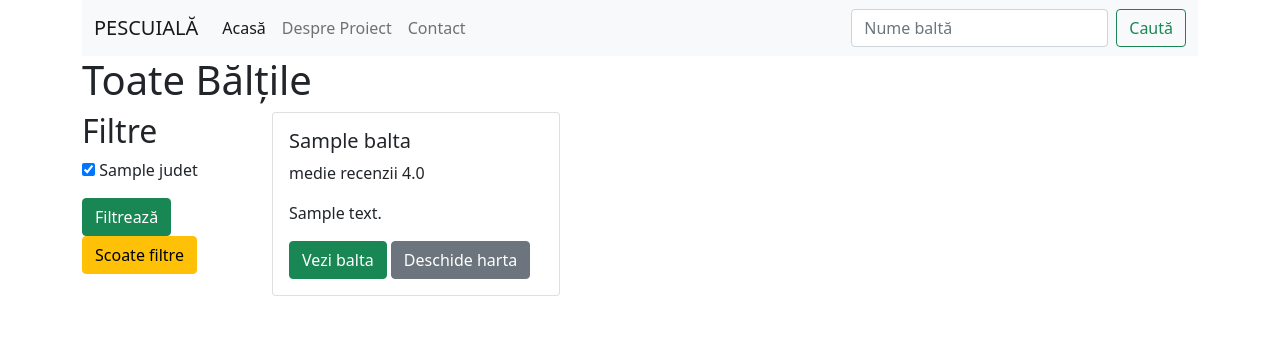
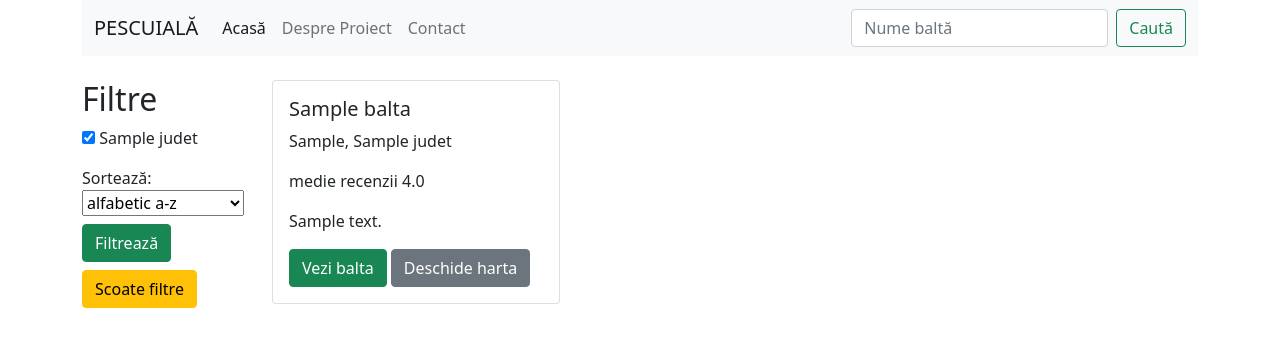
Before and after one commit to alexrotaru15/pescuiala, a Django app: page / in a window 1280 px wide. Shown: the top 356 px of the page. Run offline with Django 3.2, Linux system fonts and the light colour scheme; tables that the repository leaves empty hold one stand-in row (values such as "Sample post").

Commit message:
progress 11.04

```diff
--- a/pescuiala/balti/forms.py
+++ b/pescuiala/balti/forms.py
@@ -33,6 +33,16 @@ class ReviewForm(forms.ModelForm):
         }
 
 
+class SortForm(forms.Form):
+    choices = [
+        ('alfa_order_a_z', 'alfabetic a-z'),
+        ('alfa_order_z_a', 'alfabetic z-a'),
+        ('nota_sus', 'cea mai mare notă'),
+        ('nota_jos', 'cea mai mică notă')
+    ]
+    option1 = forms.ChoiceField(choices=choices, label="Sortează")
+
+
 # class Recenzie(models.Model):
 #     stars = models.IntegerField(default=1)
 #     title = models.CharField(max_length=30)
--- a/pescuiala/balti/static/balti/script.js
+++ b/pescuiala/balti/static/balti/script.js
@@ -1,5 +1,3 @@
-const button = document.getElementById('remove-filters');
-
 removeChecked = () => {
     const filters = document.getElementsByClassName('filter-judete');
     console.log(filters);
--- a/pescuiala/balti/templates/balti/balta.html
+++ b/pescuiala/balti/templates/balti/balta.html
@@ -7,7 +7,8 @@ PESCUIALĂ - {{ balta.name }}
     <h1>{{ balta }}</h1>
     <ul>
         {% for recenzie in balta.recenzie_set.all %}
-        <li>{{ recenzie.title }} - {{ recenzie.stars }}</li>
+        <li>{{ recenzie.title }} - {{ recenzie.stars }}<br>{{ recenzie.review }}
+        </li>
         {% endfor %}
     </ul>
 </div>
--- a/pescuiala/balti/templates/balti/home.html
+++ b/pescuiala/balti/templates/balti/home.html
@@ -3,36 +3,37 @@
 PESCUIALĂ
 {% endblock title %}
 {% block content %}
-<h1>Toate Bălțile</h1>
-<div class="row">
-    <div class="col-sm-2">
+<div class="row mt-4">
+    <div class="col-sm-4 col-md-2">
         <h2>Filtre</h2>
         <div>
             <form action="{% url 'balti:home' %}" method="get">
-                {% csrf_token %}
                 {% for judet in judete %}
                 <p>
                     {% if judet.id in checked_balti %}
-                    <input class="filter-judete" type="checkbox" value="{{judet}}" id="id_{{judet}}" name="{{judet.id}}"
+                    <input class="filter-judete" type="checkbox" value="{{judet}}" id="id_{{judet}}" name="judete"
                         checked>
                     {% else %}
-                    <input class="filter-judete" type="checkbox" value="{{judet}}" id="id_{{judet}}"
-                        name="{{judet.id}}">
+                    <input class="filter-judete" type="checkbox" value="{{judet}}" id="id_{{judet}}" name="judete">
                     {% endif %}
                     <label for="id_{{judet}}">{{ judet }}</label>
                 </p>
                 {% endfor %}
-                <input type="submit" class="btn btn-success" value="Filtrează">
-                <button onclick="removeChecked()" class="btn btn-warning" id="remove-filters">Scoate filtre</button>
+                {{ choice_field }}
+                <input type="submit" class="btn btn-success mt-2" value="Filtrează">
+                <button name="scoate" value="true" onclick="removeChecked()" class="mt-2 btn btn-warning"
+                    id="remove-filters">Scoate
+                    filtre</button>
             </form>
         </div>
     </div>
-    <div class="col-sm-10 row align-items-stretch">
+    <div class="col-sm-8 col-md-10 row align-items-stretch">
         {% for balta in balti_list %}
         <div class="col">
             <div class="card mb-3" style="width: 18rem;">
                 <div class="card-body">
                     <h5 class="card-title">{{ balta.name }}</h5>
+                    <p class="card-text">{{ balta.location }}, {{ balta.county }}</p>
                     <p class="card-text">medie recenzii {{ balta.avg_reviews }}</p>
                     <p class="card-text">{{ balta.details|truncatechars:30 }}</p>
                     <a href="{% url 'balti:detail' balta_name=balta.name %}" class="btn btn-success">Vezi balta</a>
--- a/pescuiala/balti/templates/balti/navbar.html
+++ b/pescuiala/balti/templates/balti/navbar.html
@@ -18,7 +18,8 @@
                 </li>
             </ul>
             <form class="d-flex">
-                <input class="form-control me-2" type="search" placeholder="Nume baltă" aria-label="Search">
+                <input class="form-control me-2" type="search" placeholder="Nume baltă" aria-label="Search"
+                    name="search">
                 <button class="btn btn-outline-success" type="submit">Caută</button>
             </form>
         </div>
--- a/pescuiala/balti/views.py
+++ b/pescuiala/balti/views.py
@@ -1,25 +1,40 @@
+from django.db.models.functions.comparison import Coalesce
 from django.shortcuts import render, get_object_or_404, redirect
-from django.db.models import Avg, Count
+from django.db.models import Avg, Count, Value
 from django.urls import reverse
+from django.db.models.query_utils import Q
 
 from .models import Balta, Judet
-from .forms import ReviewForm
+from .forms import ReviewForm, SortForm
 
 
 def home(request):
-    if 'csrfmiddlewaretoken' in request.GET:
-        checked_balti = [int(id) for id in list(request.GET.keys())[1:]]
+    order = '?'
+    if request.GET.getlist('option1'):
+        if request.GET.getlist('option1')[0] == 'alfa_order_a_z':
+            order = 'name'
+        elif request.GET.getlist('option1')[0] == 'alfa_order_z_a':
+            order = '-name'
+        elif request.GET.getlist('option1')[0] == 'nota_sus':
+            order = '-avg_reviews'
+        elif request.GET.getlist('option1')[0] == 'nota_jos':
+            order = 'avg_reviews'
+    if request.GET.get('judete') is not None:
+        checked_balti = [judet.id for judet in Judet.objects.all(
+        ) if judet.name in request.GET.getlist('judete')]
+    elif request.GET.get('scoate') == 'true':
+        checked_balti = []
     else:
-        checked_balti = [x for x in range(1, 43)]  # TO DO
+        checked_balti = [x for x in range(1, 43)]
     judete = Judet.objects.annotate(num_ap=Count(
         'balta__county')).filter(num_ap__gte=1)
-    balti_list = Balta.objects.annotate(avg_reviews=Avg(
-        'recenzie__stars')).filter(county__in=checked_balti)
-    # if request.method == "POST":
-    #     balti_list = Balta.objects.annotate(
-    #         avg_reviews=Avg('recenzie__stars')).filter(county=17)
-    #     return redirect(reverse('balti:home'))
-    return render(request, 'balti/home.html', {'balti_list': balti_list, 'judete': judete, 'checked_balti': checked_balti})
+    balti_list = Balta.objects.annotate(avg_reviews=Coalesce(
+        Avg('recenzie__stars'), 0.0)).filter(county__in=checked_balti).order_by(order)
+    if request.GET.get('search') is not None:
+        balti_list = Balta.objects.filter(Q(name__icontains=request.GET.get(
+            'search')) | Q(location__icontains=request.GET.get('search'))).order_by(order)
+    choice_field = SortForm()
+    return render(request, 'balti/home.html', {'balti_list': balti_list, 'judete': judete, 'checked_balti': checked_balti, 'choice_field': choice_field})
 
 
 def detail(request, balta_name):
```
